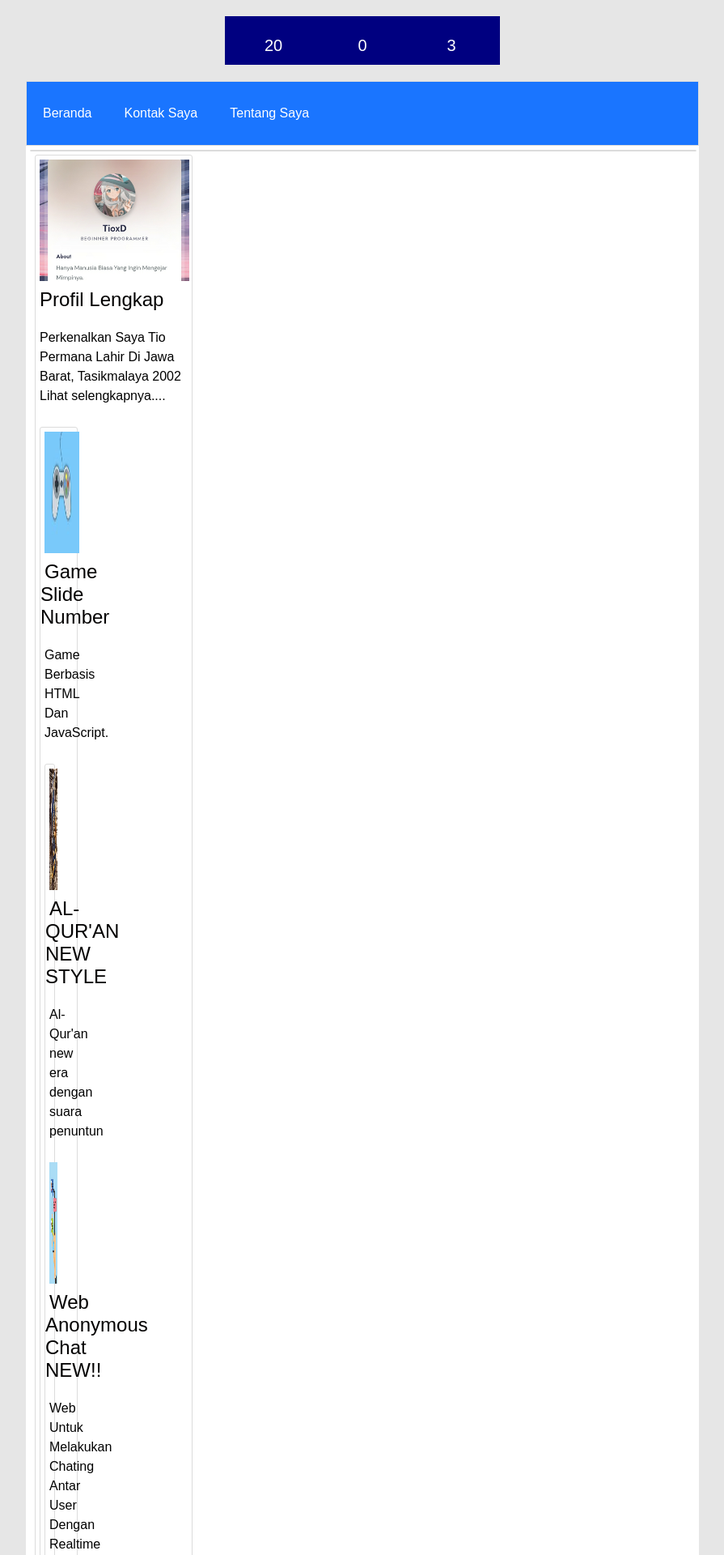
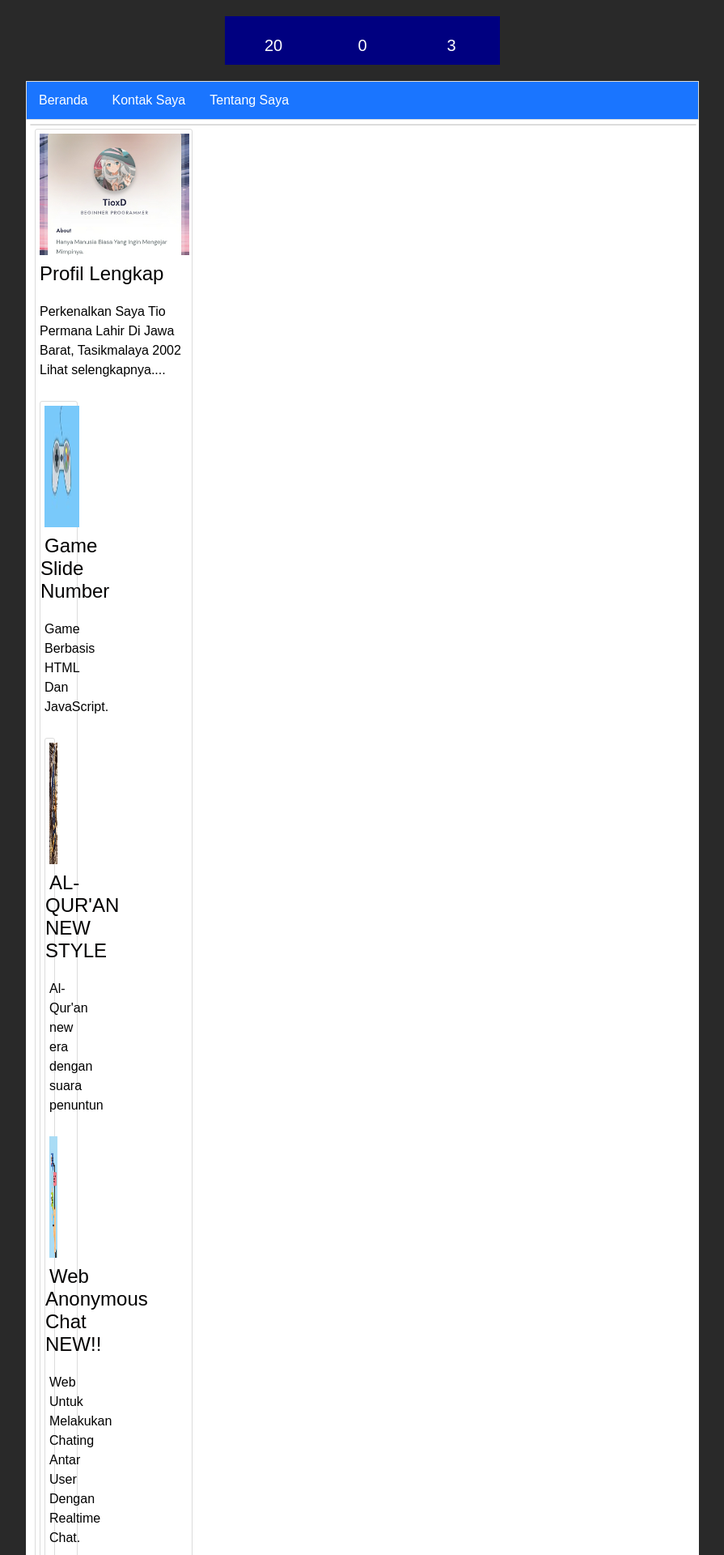
Before and after one commit to botcahxx/myblog.xyz, a PHP site: page /index.html in a window 1280 px wide. Shown: the top 1920 px of the page at 81% size, without its empty margins (192-1087 px from the left). Run offline with PHP 8.4, Linux system fonts and the light colour scheme.

Commit message:
Update style.css

```diff
--- a/style.css
+++ b/style.css
@@ -1,9 +1,8 @@
-
 
 
 body{
     font-family: Arial, Helvetica, sans-serif;
-    background: #e6e6e6;
+    background: #292929;
     padding: 0;
     margin:0;
 
@@ -39,7 +38,7 @@ nav li a{
     display: inline-block;
     color:#ffffff;
     text-align: center;
-    padding: 30px 20px;
+    padding: 14px 15px;
     text-decoration: none;
 }
 
```
